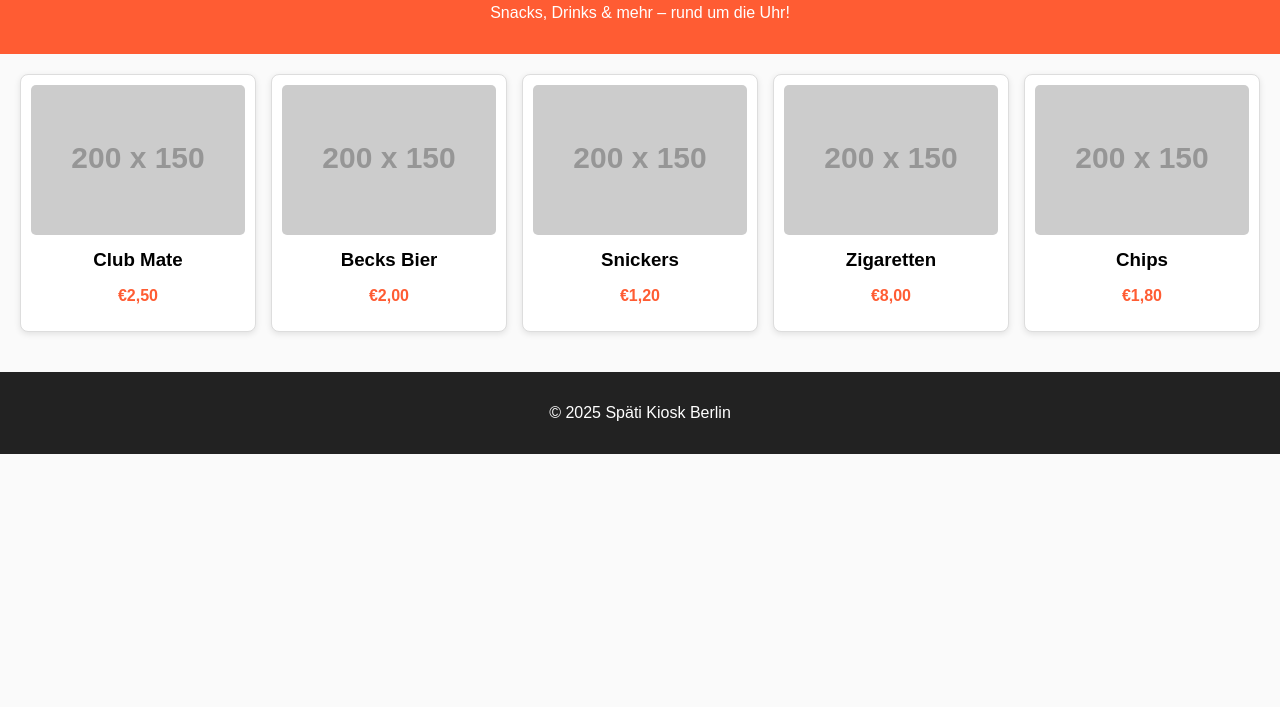
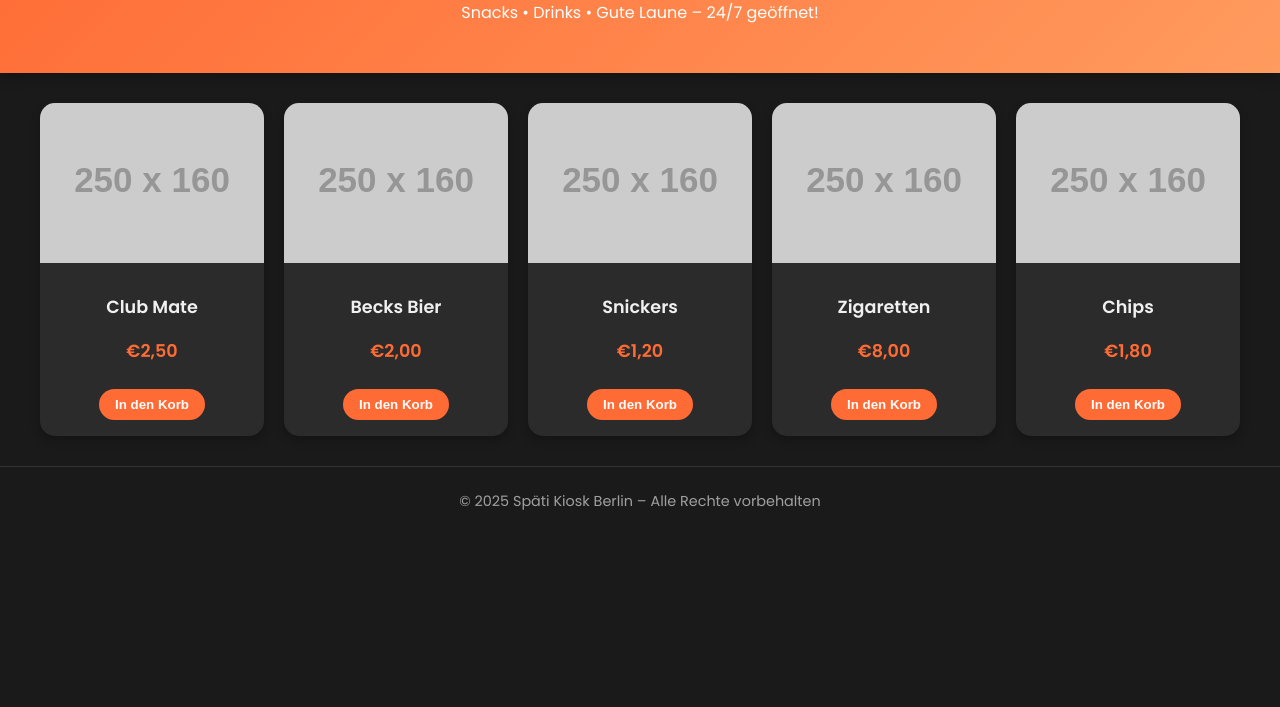
Before and after one commit to ProGeniusWA/2025BK1, a plain HTML site: page index.html in a window 1280 px wide. Shown: the part 93-800 px from the top of the page. Drawn offline with Linux system fonts and the light colour scheme; placeholder pictures from the web are drawn by us.

Commit message:
Update index.html

```diff
--- a/index.html
+++ b/index.html
@@ -5,104 +5,167 @@
   <meta name="viewport" content="width=device-width, initial-scale=1.0">
   <title>Späti Kiosk</title>
   <style>
+    @import url('https://fonts.googleapis.com/css2?family=Poppins:wght@400;600&display=swap');
+
+    :root {
+      --accent: #ff6b35;
+      --bg: #1a1a1a;
+      --card-bg: #2b2b2b;
+      --text: #f0f0f0;
+      --muted: #a0a0a0;
+    }
+
     body {
-      font-family: Arial, sans-serif;
-      background-color: #fafafa;
       margin: 0;
-      padding: 0;
+      font-family: 'Poppins', sans-serif;
+      background-color: var(--bg);
+      color: var(--text);
     }
 
     header {
-      background-color: #ff5c33;
-      color: white;
       text-align: center;
-      padding: 1rem;
+      background: linear-gradient(135deg, var(--accent), #ff9b5e);
+      padding: 2rem 1rem;
+      color: #fff;
+      box-shadow: 0 4px 15px rgba(0,0,0,0.3);
+    }
+
+    header h1 {
+      font-size: 2.2rem;
+      margin: 0;
+    }
+
+    header p {
+      margin-top: .5rem;
+      font-weight: 300;
     }
 
     .grid-container {
       display: grid;
-      grid-template-columns: repeat(auto-fit, minmax(200px, 1fr));
-      gap: 15px;
-      padding: 20px;
+      grid-template-columns: repeat(auto-fit, minmax(220px, 1fr));
+      gap: 20px;
+      padding: 30px;
+      max-width: 1200px;
+      margin: auto;
     }
 
     .produkt {
-      background-color: white;
-      border: 1px solid #ddd;
-      border-radius: 8px;
-      box-shadow: 0 2px 6px rgba(0,0,0,0.1);
-      text-align: center;
-      padding: 10px;
-      transition: transform 0.2s, box-shadow 0.2s;
+      background-color: var(--card-bg);
+      border-radius: 15px;
+      overflow: hidden;
+      box-shadow: 0 4px 10px rgba(0,0,0,0.25);
+      transition: transform 0.25s ease, box-shadow 0.25s ease;
+      cursor: pointer;
     }
 
     .produkt:hover {
-      transform: translateY(-5px);
-      box-shadow: 0 4px 10px rgba(0,0,0,0.15);
+      transform: translateY(-8px);
+      box-shadow: 0 6px 18px rgba(0,0,0,0.35);
     }
 
     .produkt img {
       width: 100%;
-      height: 150px;
+      height: 160px;
       object-fit: cover;
-      border-radius: 5px;
     }
 
-    .produkt h3 {
-      margin: 10px 0 5px;
+    .info {
+      padding: 1rem;
+      text-align: center;
+    }
+
+    .info h3 {
+      margin: 0.5rem 0;
+      font-size: 1.1rem;
     }
 
     .preis {
-      color: #ff5c33;
-      font-weight: bold;
+      color: var(--accent);
+      font-weight: 600;
+      font-size: 1.1rem;
+    }
+
+    .btn {
+      background-color: var(--accent);
+      color: white;
+      border: none;
+      padding: 0.5rem 1rem;
+      border-radius: 20px;
+      margin-top: 0.5rem;
+      font-weight: 600;
+      cursor: pointer;
+      transition: background 0.3s;
+    }
+
+    .btn:hover {
+      background-color: #ff824f;
     }
 
     footer {
       text-align: center;
-      padding: 1rem;
-      background-color: #222;
-      color: white;
-      margin-top: 20px;
+      color: var(--muted);
+      padding: 1.5rem 0;
+      font-size: 0.9rem;
+      border-top: 1px solid #333;
     }
   </style>
 </head>
 <body>
 
   <header>
-    <h1>🧃 Späti Kiosk</h1>
-    <p>Snacks, Drinks & mehr – rund um die Uhr!</p>
+    <h1>🧃 Späti Kiosk Berlin</h1>
+    <p>Snacks • Drinks • Gute Laune – 24/7 geöffnet!</p>
   </header>
 
   <div class="grid-container">
     <div class="produkt">
-      <img src="https://via.placeholder.com/200x150?text=Club+Mate" alt="Club Mate">
+      <img src="https://via.placeholder.com/250x160?text=Club+Mate" alt="Club Mate">
+      <div class="info">
         <h3>Club Mate</h3>
         <p class="preis">€2,50</p>
+        <button class="btn">In den Korb</button>
       </div>
+    </div>
+
     <div class="produkt">
-      <img src="https://via.placeholder.com/200x150?text=Becks" alt="Becks">
+      <img src="https://via.placeholder.com/250x160?text=Becks+Bier" alt="Becks Bier">
+      <div class="info">
         <h3>Becks Bier</h3>
         <p class="preis">€2,00</p>
+        <button class="btn">In den Korb</button>
       </div>
+    </div>
+
     <div class="produkt">
-      <img src="https://via.placeholder.com/200x150?text=Snickers" alt="Snickers">
+      <img src="https://via.placeholder.com/250x160?text=Snickers" alt="Snickers">
+      <div class="info">
         <h3>Snickers</h3>
         <p class="preis">€1,20</p>
+        <button class="btn">In den Korb</button>
       </div>
+    </div>
+
     <div class="produkt">
-      <img src="https://via.placeholder.com/200x150?text=Zigaretten" alt="Zigaretten">
+      <img src="https://via.placeholder.com/250x160?text=Zigaretten" alt="Zigaretten">
+      <div class="info">
         <h3>Zigaretten</h3>
         <p class="preis">€8,00</p>
+        <button class="btn">In den Korb</button>
       </div>
+    </div>
+
     <div class="produkt">
-      <img src="https://via.placeholder.com/200x150?text=Chips" alt="Chips">
+      <img src="https://via.placeholder.com/250x160?text=Chips" alt="Chips">
+      <div class="info">
         <h3>Chips</h3>
         <p class="preis">€1,80</p>
+        <button class="btn">In den Korb</button>
+      </div>
     </div>
   </div>
 
   <footer>
-    <p>© 2025 Späti Kiosk Berlin</p>
+    © 2025 Späti Kiosk Berlin – Alle Rechte vorbehalten
   </footer>
 
 </body>
```
Lines whose indentation alone changed are shown as unchanged.
